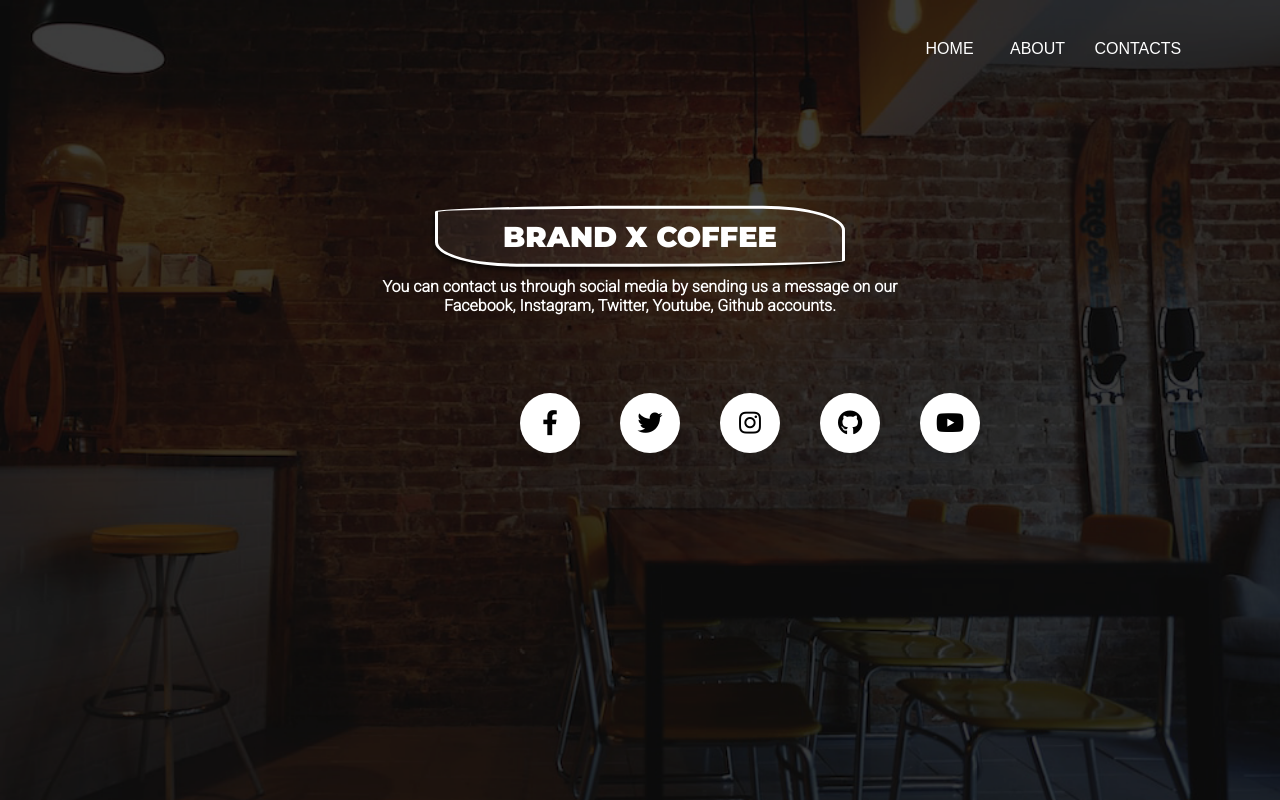
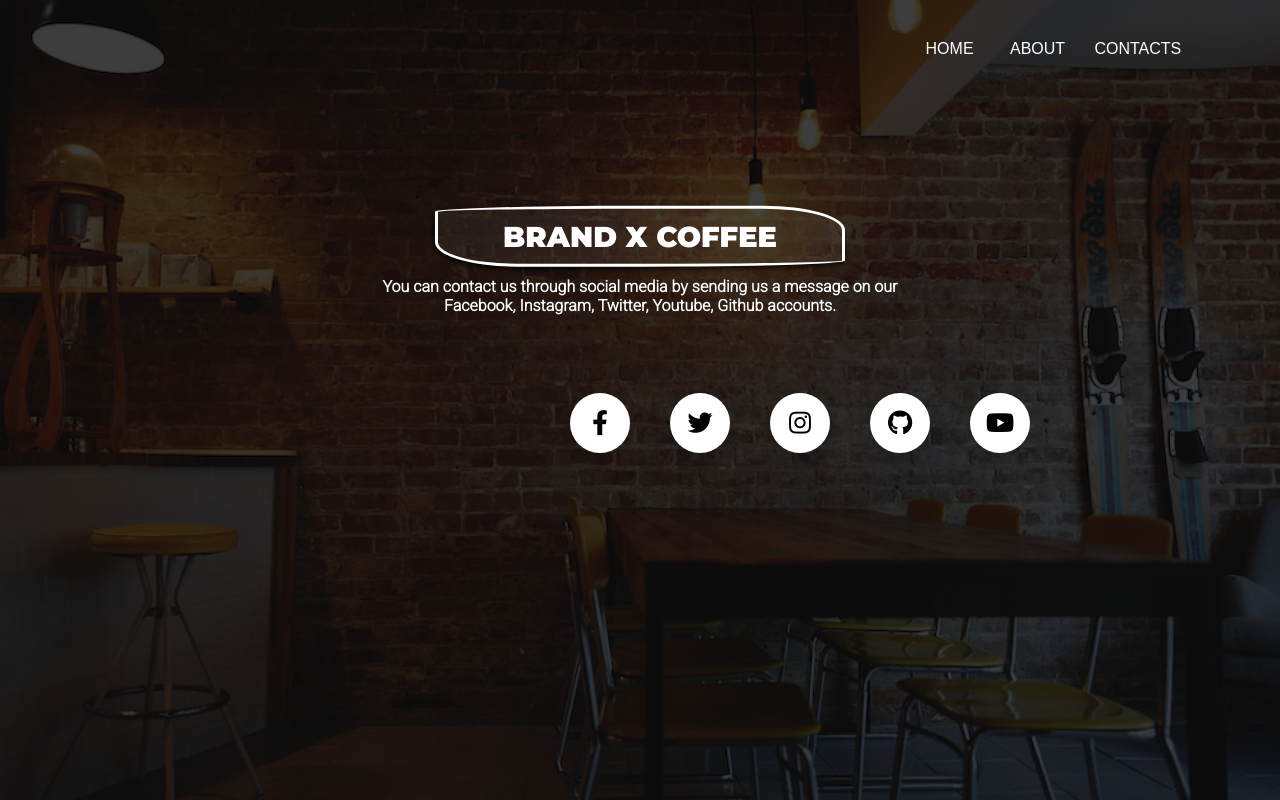
Before and after one commit to futuredevjj/futuredevjj.github.io, a plain HTML site: page contact.html in a window 1280 px wide. Drawn offline with Linux system fonts and the light colour scheme.

Commit message:
Update contact.css

```diff
--- a/contact.css
+++ b/contact.css
@@ -100,7 +100,7 @@ h2 {
 
 .wrapper{
     display: inline-flex;
-    transform: translateX(100%) translateY(320%);
+    transform: translateX(110%) translateY(320%);
   }
   .wrapper .icon{
     margin: 0 20px;
```
